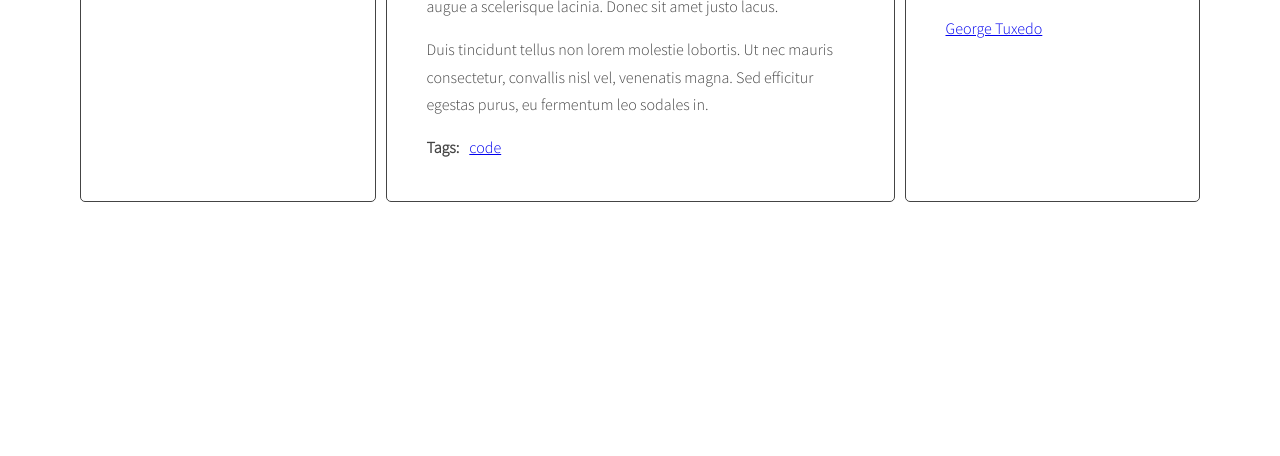
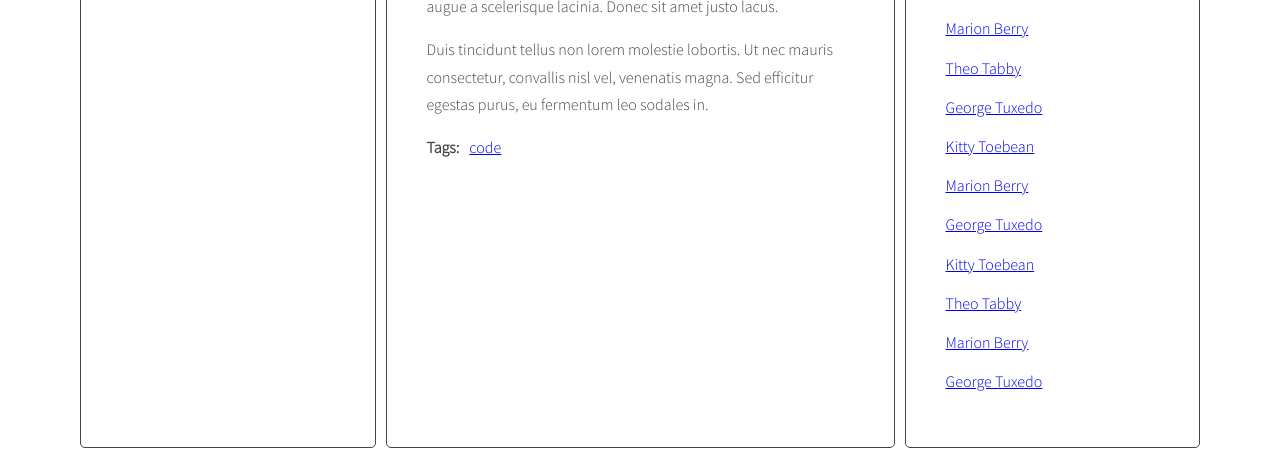
Before and after one commit to irakis/javascript-blog, a website: page index.html in a window 1280 px wide. Shown: the part 637-1093 px from the top of the page. Before the commit the page ends 847 px from the top, so only its background shows below. Drawn offline with nearby package versions, Linux system fonts and the light colour scheme.

Commit message:
Handlebar authors not uniq

```diff
--- a/index.html
+++ b/index.html
@@ -182,12 +182,12 @@
           <li><a href="#tag-{{ id }}"><span>{{ title }}</span></a></li>
         </script>
         <script id="template-author-link" type="text/x-handlebars-template">
-          <a href="#author-{{ id }}"><span>{{ id }}</span></a>
+          <a href="#author-{{ author }}"><span>{{ author }}</span></a>
         </script>
 
         <script id="template-author-list-link" type="text/x-handlebars-template">
-          {{#each listOfAuthors}}
-          <li><a href="#author-{{ authorbyname }}"><span>{{ authorbyname }}</span></a></li>
+          {{#each authors}}
+          <li><a href="#author-{{ id }}"><span>{{ id }}</span></a></li>
           {{/each}}
         </script>
         <script src="https://cdnjs.cloudflare.com/ajax/libs/handlebars.js/4.1.0/handlebars.min.js"></script>
--- a/js/script.js
+++ b/js/script.js
@@ -330,9 +330,7 @@
   };
 
   const generateAuthors = function () {
-    const BiglistOfAuthors = {listOfAuthors:{}};
-    console.log('powstał obiekt na autorów', BiglistOfAuthors);
-
+    const BiglistOfAuthors = {authors:[]};
 
     const listOfArticles = document.querySelectorAll(optArticleSelector);
     console.log('powstała lista autorów i art. ?: ', listOfArticles);
@@ -347,7 +345,7 @@
       const authorByName = author.getAttribute(optDataAuthorSelector);
       console.log('pobrał nazwiska autorów?: ', authorByName);
 
-      const linkHTMLData = { id: authorByName  };
+      const linkHTMLData = { author: authorByName };
       const linkHTML = templates.authorLink(linkHTMLData);
       console.log('to są linki', linkHTML);
       console.log('to jest tablica linkHTMLData', linkHTMLData);
@@ -356,21 +354,21 @@
 
       authorWrapper.innerHTML = html;
 
-      const indexOfAuthor = BiglistOfAuthors.listOfAuthors.hasOwnProperty(authorByName);
-      console.log('tabica sprawdza czy ma link', indexOfAuthor);
-      console.log('authorByName:', authorByName);
+      if(!BiglistOfAuthors.authors[{id: authorByName}]){
+        BiglistOfAuthors.authors.push({
+          id: authorByName,
+        })
+      }
 
-      if (indexOfAuthor == false) {
-        BiglistOfAuthors.listOfAuthors.authorbyname = {authorbyname: authorByName,
-        }
-      }
+
     }
-    console.log('tablica nazwisk po pętli?',BiglistOfAuthors);
+    console.log('obiekt nazwisk po pętli?',BiglistOfAuthors);
 
     const sidebarAuthorList = document.querySelector(optAuthorsListSelector);
     html = '';
 
     const sidebarAuthorLinkHTML = templates.authorLinkList(BiglistOfAuthors);
+    console.log('BiglistOfAuthors.authors:', BiglistOfAuthors.authors.id);
     console.log('sidebarAuthorLinkHTML', sidebarAuthorLinkHTML);
 
     sidebarAuthorList.innerHTML = sidebarAuthorLinkHTML;
```
